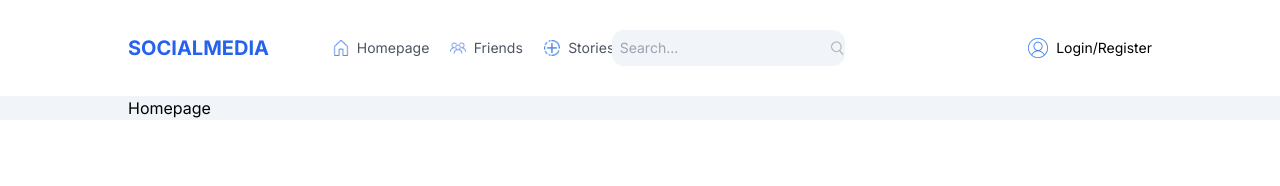
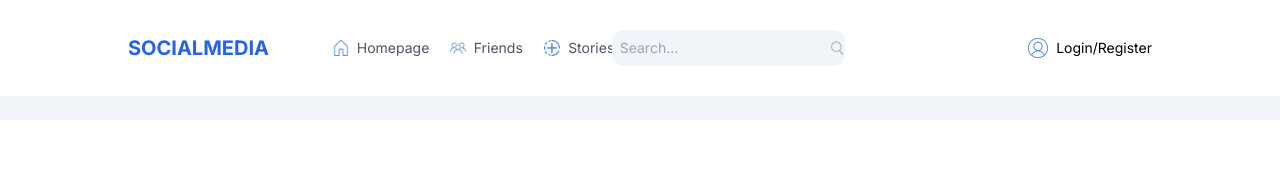
Before and after one commit to gift56/web3-account_abstraction, a Next.js app: page / in a window 1280 px wide. Shown: the top 186 px of the page. Built offline with nearby package versions, Linux system fonts and the light colour scheme; no server answers.

Commit message:
working on home page now

```diff
--- a/src/app/page.tsx
+++ b/src/app/page.tsx
@@ -1,7 +1,11 @@
 const Homepage = () => {
   return (
-    <div className=''>Homepage</div>
-  )
-}
+    <div className="flex gap-6 pt-6">
+      <div className="hidden xl:block w-[20%]"></div>
+      <div className="w-full lg:w-[70%] xl:w-[50%]"></div>
+      <div className="hidden lg:block w-[30%]"></div>
+    </div>
+  );
+};
 
-export default Homepage
+export default Homepage;
```
